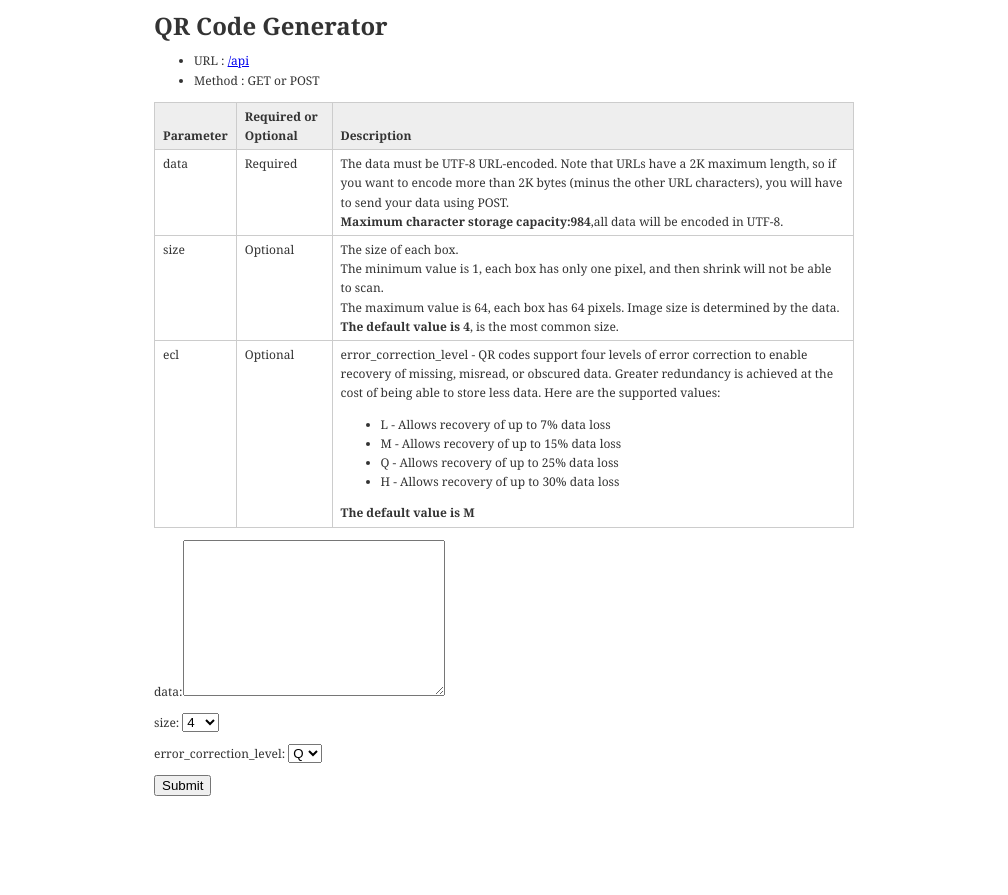
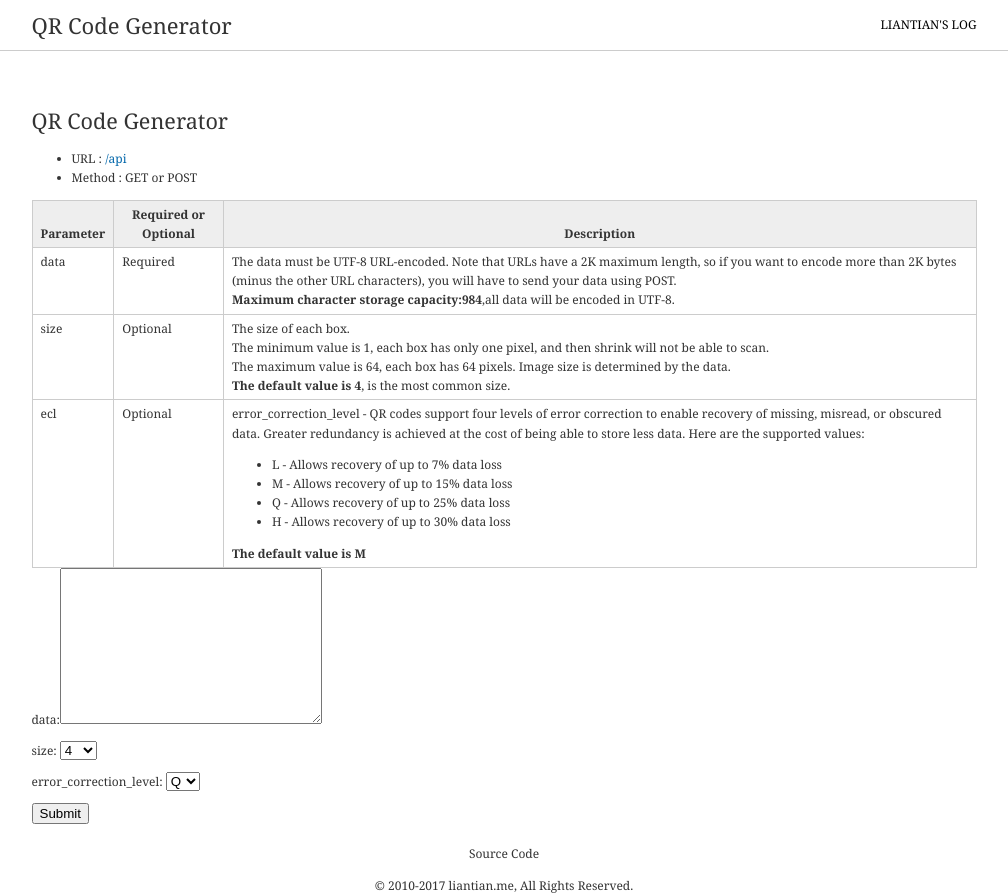
Before and after one commit to 5l1v3r1/QRCode-GAE, a Flask app: page / in a window 1280 px wide. Shown: the whole page, without its empty margins (136-1144 px from the left). Before the commit the page ends 796 px from the top, so only its background shows below. Run offline with Flask 2, Linux system fonts and the light colour scheme.

Commit message:
add css for index

```diff
--- a/main.py
+++ b/main.py
@@ -32,7 +32,7 @@
 
 
 import os
-import cStringIO
+import StringIO
 from flask import Flask
 from flask import send_file, request,render_template
 from PIL import Image
@@ -76,8 +76,7 @@ def api():
 
     if ecl not in ['L', 'M', 'Q', 'H']:
         ecl = 'M'
-    print(len(data))
-    qr = qrcode.QRCode(error_correction=ecl_map[ecl],box_size=1, border=1)
+    qr = qrcode.QRCode(error_correction=ecl_map[ecl],box_size=size, border=1)
     qr.add_data(data)
     try:
         qr.make()
@@ -85,10 +84,10 @@ def api():
         return "Error, Data Too Long",400
 
     img = qr.make_image()
-    img._img = img._img.resize((img.width * size, img.width * size),Image.ANTIALIAS)
+
 
     #
-    strIO = cStringIO.StringIO()
+    strIO = StringIO.StringIO()
     img.save(strIO)
     strIO.seek(0)
 
--- /dev/null
+++ b/static/style.css
@@ -0,0 +1,416 @@
+a {
+    color: #0066aa;
+    text-decoration: none;
+}
+
+a:hover {
+    color: #009b77;
+    border-bottom: 1px solid #009b77;
+}
+
+a img {
+    border: none;
+}
+
+p {
+    margin: 0 0 1em;
+}
+
+body {
+    font-size: 12px;
+    font-family: "Hiragino Sans GB", "Microsoft YaHei", "微软雅黑", Georgia, tahoma, arial, simsun, "宋体", sans-serif;
+    color: #333;
+    background: #fff;
+    line-height: 160%;
+    height: 100%;
+    margin: 0;
+    padding: 0;
+}
+
+h1, h2, h3, h4, h5, h6 {
+    font-weight: 500;
+    font-weight: 800 \9;
+    font-family: "Hiragino Sans GB", "Microsoft YaHei", "微软雅黑", Georgia, tahoma, arial, simsun, "宋体", sans-serif;
+    color: #333;
+    line-height: 1;
+    margin: 1.4em 0 0.8em;
+}
+
+h1 {
+    font-size: 1.8em;
+}
+
+h2 {
+    font-size: 1.6em;
+}
+
+h3 {
+    font-size: 1.4em;
+}
+
+h4 {
+    font-size: 1.2em;
+}
+
+h5, h6 {
+    font-size: 1em;
+}
+
+.topMessage {
+    background: #E4EEF1;
+    border-bottom: 1px solid white;
+    padding: 5px;
+    font-size: 1.3em;
+    color: #255E6E;
+    font-family: "Hiragino Sans GB", "Microsoft YaHei", "微软雅黑", Georgia, tahoma, arial, simsun, "宋体", sans-serif;
+    text-shadow: #fff 0px 1px 1px;
+    -moz-box-shadow: 1px 1px 1px 1px #ccc;
+    -webkit-box-shadow: 1px 1px 1px 1px #ccc;
+    box-shadow: 1px 1px 1px 1px #ccc;
+    text-align: center;
+}
+
+.topMessage p {
+    margin-bottom: 0px;
+}
+
+.page {
+    width: 945px;
+    margin: 0 auto;
+    padding: 0;
+}
+
+.titletext {
+    font-size: 2.5em;
+    line-height: 1.3em;
+    margin-bottom: 1em;
+    color: #000;
+    text-align: center;
+}
+
+.subtext {
+    font-size: 1.3em;
+    line-height: 1.3em;
+    font-style: italic;
+    margin-bottom: 1.3em;
+    color: #999;
+    text-align: center;
+}
+
+.subtext span {
+    border-bottom: 1px dotted #999;
+}
+
+.left {
+    width: 400px;
+    padding: 1.5em;
+    color: #2b3929;
+    background: #d8f2c9;
+    float: left;
+    margin: 0 0 0 85px;
+}
+
+.block1 {
+    width: 270px;
+    margin-top: 1.5em;
+    padding: 1.5em;
+    color: #2b3929;
+    background: #d8f2c9;
+    float: left;
+}
+
+.block2 {
+    width: 270px;
+    margin-top: 1.5em;
+    padding: 1.5em;
+    color: #35444d;
+    background: #d6ebf4;
+    float: left;
+}
+
+.block3 {
+    width: 270px;
+    margin-top: 1.5em;
+    padding: 1.5em;
+    color: #35444d;
+    background: #f7efdb;
+    float: left;
+}
+
+.notes {
+    width: 888px;
+    margin: 0;
+    padding: 1.5em;
+    border-top: 0.063em solid #dedede;
+    background: #eee;
+    clear: both;
+}
+
+.notes li {
+    margin-bottom: 0.733em;
+}
+
+.header {
+    width: 100%;
+    height: 30px;
+    background-color: #fff;
+    border-bottom: 1px solid #ccc;
+    margin: 0;
+    padding: 0 0 20px 0;
+}
+
+.header-main {
+    height: 80px;
+    margin: 0;
+}
+
+#headerlogo {
+    background-color: #FFF;
+    color: #ccc;
+    float: left;
+    font-size: 22px;
+    line-height: 50px;
+    margin: 0;
+    padding: 0;
+    text-align: left;
+}
+
+#headerlogo a {
+    color: #333;
+    text-decoration: none;
+}
+
+#headerlogo a:hover {
+    color: #606060;
+    border-bottom: 3px solid #606060;
+}
+
+#headermenu {
+    font-size: 12px;
+}
+
+#headermenu ul {
+    float: right;
+    line-height: 50px;
+    margin: 0;
+    padding: 0;
+    text-align: right;
+}
+
+#headermenu li {
+    font-size: 12px;
+    display: inline;
+    float: right;
+    margin: 0 0 0 20px;
+    padding: 0;
+}
+
+#headermenu li a {
+    color: #000;
+}
+
+#headermenu li a:hover {
+    color: #009b77;
+    border-bottom: 3px solid #009b77;
+}
+
+.content {
+    float: left;
+    padding: 0;
+}
+
+.footer {
+    clear: both;
+    padding-top: 20px;
+    text-align: center;
+    margin: 20px auto;
+}
+
+.footer a {
+    color: #333;
+}
+
+.footer a:hover {
+    color: #333;
+    border-bottom: 0px solid #333;
+}
+
+pre.code {
+    line-height: 100%;
+    overflow: hidden;
+    width: 100%;
+    border: 0px solid #c9d1d7;
+    border-left-width: 0.4em;
+    background-color: #f1f5f9;
+    padding: 10px;
+    font-family:  Consolas, monaco, monospace, sans-serif;
+    white-space: pre-wrap;
+    word-wrap: break-word;
+}
+
+.posttitle {
+    font-size: 160%;
+    margin-top: 0;
+    margin-bottom: 0.5em;
+}
+
+.posttitle a {
+    color: #000;
+    text-decoration: none;
+}
+
+.posttitle a:hover {
+    color: #009b77;
+}
+
+.postdate {
+    color: #666;
+    font-size: 100%;
+    line-height: 1.6em;
+    margin-bottom: 2em;
+}
+
+.postdate span {
+    font-size: 84%;
+}
+
+.postmeta {
+    color: #666;
+    font-size: 100%;
+    margin: 0 0 1.5em;
+}
+
+.post {
+    font-size: 13px;
+    line-height: 160%;
+    border-bottom: 1px solid #ccc;
+    padding-bottom: 0.5em;
+    margin-bottom: 3em;
+}
+
+.post ul li {
+    list-style-type: square;
+}
+
+.post img {
+    clear: both;
+    width: 380px;
+    border: none;
+    float: right;
+    display: block;
+    margin: 0;
+    padding: 0 0 20px 20px;
+}
+
+.entry {
+    font-size: 100%;
+    line-height: 24px;
+}
+
+.entry p {
+}
+
+.entry code{
+    line-height: 100%;
+    background-color: #f1f5f9;
+    padding-left: 5px;
+    padding-right: 5px;
+    font-family: Consolas, monaco, monospace, sans-serif;
+}
+
+h3#comments, h3#respond {
+    padding-top: 1em;
+}
+
+#interact ul, #interact ol {
+    margin-left: 0;
+    padding-left: 3em;
+}
+
+input.querytext {
+    width: 100%;
+    height: 20px;
+    color: #ccc;
+    border: #bbb solid 2px;
+    margin: 10px 0;
+}
+
+blockquote {
+    margin: 1em 4em 1em 2em;
+    padding: 1em 1em 0.125em 1em;
+    background: #f1f5f9;
+}
+
+.clr {
+    clear: both;
+}
+
+.navigation {
+    clear: both;
+    float: left;
+    text-align: left;
+    padding-top: 0;
+    margin: 0;
+}
+
+.email-form textarea {
+    width: 100%;
+}
+
+.email-form label {
+    display: inline-block;
+    width: 5em;
+}
+
+.alert-error {
+    color:red;
+}
+
+span.email {
+    unicode-bidi: bidi-override;
+    direction: rtl;
+}
+
+.postdate a, input.querytext:focus {
+    color: #666;
+}
+
+/** table styles **/
+table {
+    border-collapse: collapse;
+    border-spacing: 0;
+}
+
+.centered {
+    text-align: center;
+}
+
+th {
+    padding: 4px 8px;
+    border: 1px solid #ccc;
+    vertical-align: bottom;
+}
+
+td {
+    padding: 4px 8px;
+    border: 1px solid #ccc;
+    vertical-align: top;
+}
+
+th {
+    background-color: #eee;
+}
+
+td p {
+    margin-bottom: 8px;
+}
+
+ul.category li a {
+    color: #00284b;
+    font-size: 120%;
+}
+
+ul.category span {
+    background-color: #4d4d4d;
+    color: #f4f4f4;
+}
--- a/templates/index.html
+++ b/templates/index.html
@@ -1,67 +1,27 @@
 <!DOCTYPE html>
 <html lang="en">
 <head>
+    <meta name="description" content="QR Code Generator">
+    <meta name="Author" content="Lien Tian">
     <meta charset="UTF-8">
     <title>QR Code Generator</title>
-    <style>
+    <link rel="stylesheet" href="{{ url_for('static', filename='style.css') }}">
 
-        body {
-            font-size: 12px;
-            font-family: "Hiragino Sans GB", "Microsoft YaHei", "微软雅黑", Georgia, tahoma, arial, simsun, "宋体", sans-serif;
-            color: #333;
-            background: #fff;
-            line-height: 160%;
-            height: 100%;
-            margin: 0;
-            padding: 0;
-            text-align: center;
-        }
-
-        table {
-            border-collapse: collapse;
-            border-spacing: 0;
-        }
-
-        .centered {
-            text-align: center;
-        }
-
-        th {
-            padding: 4px 8px;
-            border: 1px solid #ccc;
-            vertical-align: bottom;
-        }
-
-        td {
-            padding: 4px 8px;
-            border: 1px solid #ccc;
-            vertical-align: top;
-        }
-
-        th {
-            background-color: #eee;
-        }
-
-        td p {
-            margin-bottom: 8px;
-        }
-
-        ul.category li a {
-            color: #00284b;
-            font-size: 120%;
-        }
-
-        ul.category span {
-            background-color: #4d4d4d;
-            color: #f4f4f4;
-        }
-
-
-    </style>
 </head>
 <body>
-
-<div style="width:700px;margin:0 auto;text-align:left;">
+<div class="header">
+    <div class="page">
+        <div class="header-main">
+            <div id="headerlogo">
+                <a href="/">QR Code Generator</a>
+            </div>
+            <div id="headermenu">
+                <ul>
+                    <li><a href="https://liantian.me/" title="ToolBox">LIANTIAN&#39;S LOG</a></li>
+                </ul>
+            </div>
+        </div>
+        <div class="content">
             <h1>QR Code Generator</h1>
             <ul>
                 <li>
@@ -84,7 +44,8 @@
                 <tr>
                     <td>data</td>
                     <td>Required</td>
-            <td>The data must be UTF-8 URL-encoded. Note that URLs have a 2K maximum length, so if you want to encode
+                    <td>The data must be UTF-8 URL-encoded. Note that URLs have a 2K maximum length, so if you want to
+                        encode
                         more than 2K bytes (minus the other URL characters), you will have to send your data using POST.<br/>
                         <b>Maximum character storage capacity:984</b>,all data will be encoded in UTF-8.
                     </td>
@@ -93,7 +54,8 @@
                     <td>size</td>
                     <td>Optional</td>
                     <td>The size of each box.<br/>
-                The minimum value is 1, each box has only one pixel, and then shrink will not be able to scan. <br/>
+                        The minimum value is 1, each box has only one pixel, and then shrink will not be able to scan.
+                        <br/>
                         The maximum value is 64, each box has 64 pixels. Image size is determined by the data.<br/>
                         <b>The default value is 4</b>, is the most common size.
                     </td>
@@ -101,9 +63,11 @@
                 <tr>
                     <td>ecl</td>
                     <td>Optional</td>
-            <td>error_correction_level - QR codes support four levels of error correction to enable recovery of missing,
+                    <td>error_correction_level - QR codes support four levels of error correction to enable recovery of
+                        missing,
                         misread, or obscured data.
-                Greater redundancy is achieved at the cost of being able to store less data. Here are the supported
+                        Greater redundancy is achieved at the cost of being able to store less data. Here are the
+                        supported
                         values:
                         <ul>
                             <li>L - Allows recovery of up to 7% data loss</li>
@@ -142,7 +106,11 @@
             </form>
 
         </div>
-
-
+        <div class="footer">
+            <p><a href="https://github.com/liantian-cn/qrcode.liantian.me">Source Code</a></p>
+            <p> &copy; 2010-2017 liantian.me, All Rights Reserved.</p>
+        </div>
+    </div>
+</div>
 </body>
 </html>
```
Lines whose indentation alone changed are shown as unchanged.
